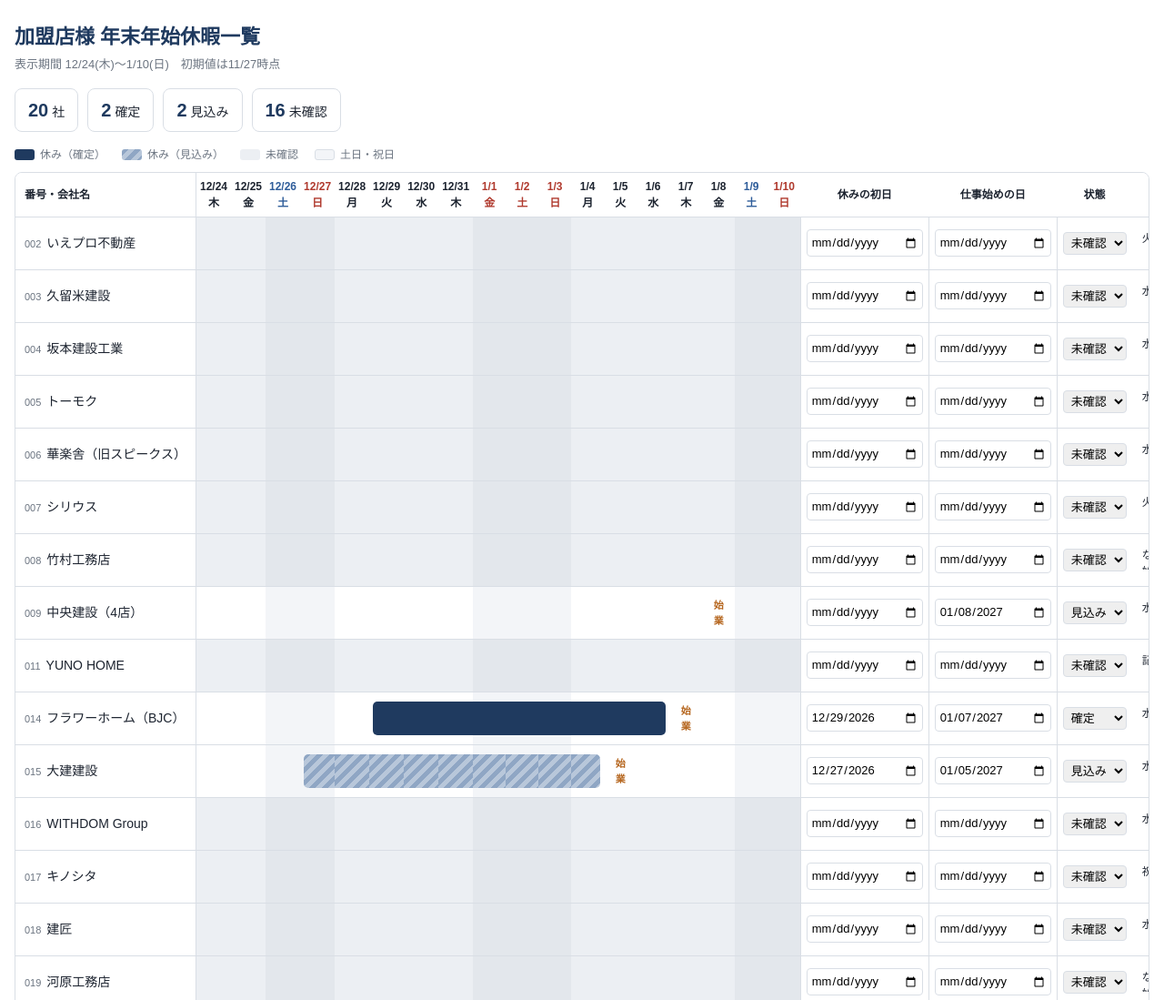
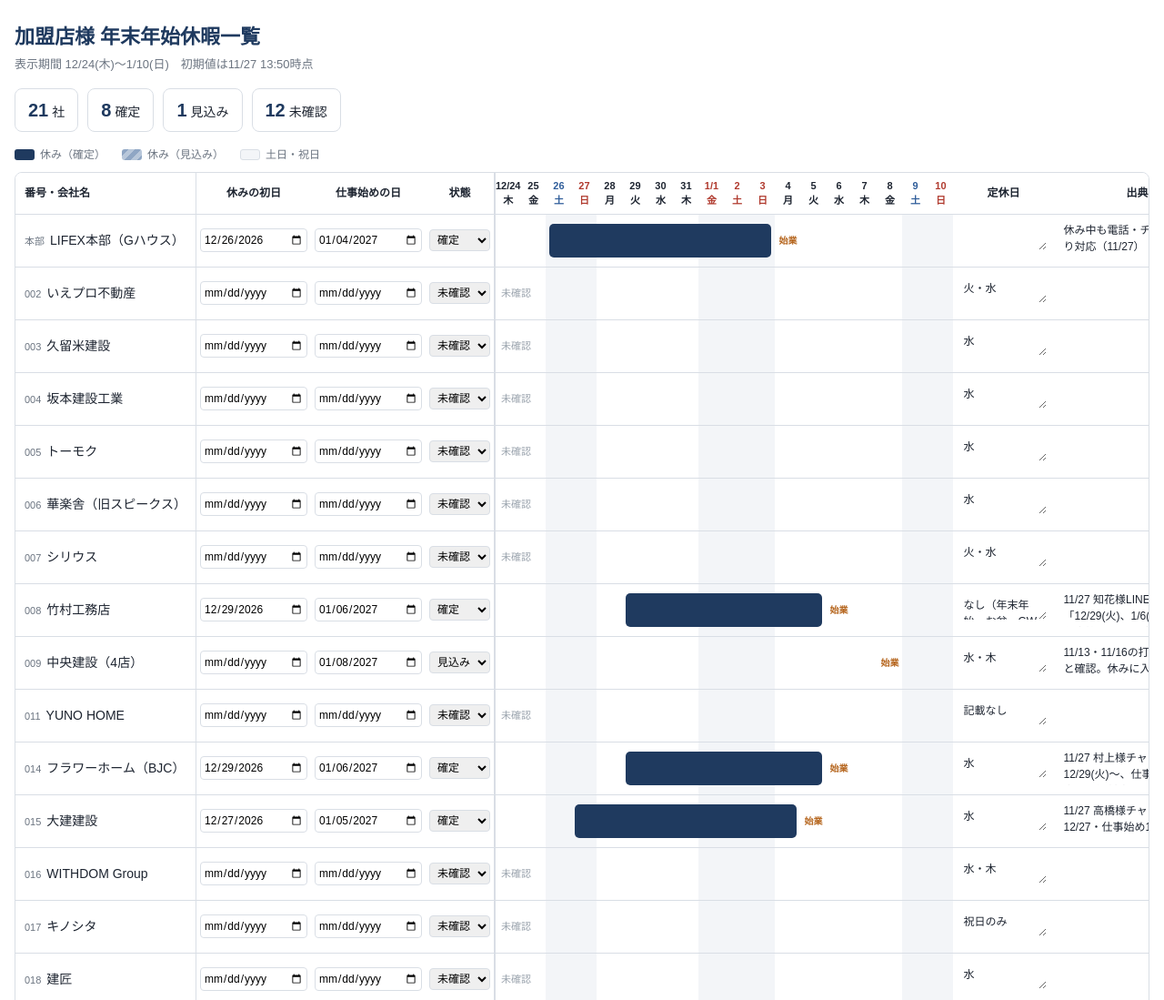
Before and after one commit to tokuda-k-sketch/lifex-public, a plain HTML site: page nenmatsu-kyuka.html in a window 1280 px wide. Shown: the top 1099 px of the page at 91% size. Drawn offline with Linux system fonts and the light colour scheme.

Commit message:
年末年始休暇一覧：入力欄を会社名の右へ移し1画面に収まるよう修正
Co-Authored-By: Claude Opus 5.5 <noreply@anthropic.com>

```diff
--- a/nenmatsu-kyuka.html
+++ b/nenmatsu-kyuka.html
@@ -13,7 +13,7 @@
   *{box-sizing:border-box}
   body{margin:0;background:var(--bg);color:var(--text);
     font-family:"Hiragino Sans","Noto Sans JP",sans-serif;font-size:14px;line-height:1.5}
-  .wrap{max-width:1400px;margin:0 auto;padding:24px 16px 40px}
+  .wrap{max-width:1600px;margin:0 auto;padding:24px 16px 40px}
   h1{font-size:22px;margin:0 0 4px;color:var(--navy)}
   .sub{color:var(--muted);margin:0 0 16px;font-size:13px}
   .summary{display:flex;gap:10px;flex-wrap:wrap;margin-bottom:16px}
@@ -23,28 +23,29 @@
   .legend span{display:inline-flex;align-items:center;gap:6px}
   .sw{width:22px;height:12px;border-radius:3px;display:inline-block}
   .scroll{overflow-x:auto;border:1px solid var(--line);border-radius:8px}
-  table{border-collapse:collapse;width:100%;min-width:1300px}
+  table{border-collapse:collapse;width:100%;min-width:1100px;table-layout:auto}
   th,td{border-bottom:1px solid var(--line);padding:0;text-align:center}
   thead th{background:#fff;font-weight:600;font-size:12px;padding:6px 4px}
   thead th.sat{color:#2f5d9a} thead th.sun,thead th.hol{color:#b03a2e}
-  th.name,td.name{text-align:left;padding:8px 10px;white-space:nowrap;min-width:180px;
+  th.name,td.name{text-align:left;padding:8px 10px;white-space:nowrap;min-width:150px;
     position:sticky;left:0;background:#fff;z-index:1;border-right:1px solid var(--line)}
   td.name .no{color:var(--muted);font-size:11px;margin-right:6px}
-  td.day{height:40px;position:relative;min-width:36px}
+  td.day{height:40px;position:relative;min-width:28px}
+  thead th.d{padding:6px 0;font-size:11px;min-width:28px}
   td.wk{background:var(--weekend)}
   td.off::after{content:"";position:absolute;left:0;right:0;top:10px;bottom:10px;background:var(--navy)}
   td.off.tentative::after{background:repeating-linear-gradient(135deg,var(--navy-soft) 0 5px,#b8c7da 5px 10px)}
   td.off.first::after{left:4px;border-radius:5px 0 0 5px}
   td.off.last::after{right:4px;border-radius:0 5px 5px 0}
   td.start::before{content:"始業";position:absolute;left:50%;top:50%;transform:translate(-50%,-50%);
-    font-size:11px;color:var(--accent);font-weight:700}
-  tr.unknown td.day{background:var(--unk)}
-  tr.unknown td.day.wk{background:#e3e7ec}
-  td.in{padding:4px 6px;white-space:nowrap;border-left:1px solid var(--line)}
-  td.in input[type=date]{font:inherit;font-size:13px;padding:3px 4px;border:1px solid var(--line);border-radius:4px;width:128px}
-  td.in select{font:inherit;font-size:13px;padding:3px 4px;border:1px solid var(--line);border-radius:4px}
+    font-size:10px;color:var(--accent);font-weight:700;white-space:nowrap;z-index:2}
+  tr.unknown td.day.firstday::after{content:"未確認";position:absolute;left:6px;top:50%;transform:translateY(-50%);font-size:11px;color:#9aa3ad;white-space:nowrap}
+  td.in{padding:4px 4px;white-space:nowrap}
+  td.in.lastin,th.lastin{border-right:2px solid var(--line)}
+  td.in input[type=date]{font:inherit;font-size:12px;padding:2px 3px;border:1px solid var(--line);border-radius:4px;width:118px}
+  td.in select{font:inherit;font-size:12px;padding:3px 4px;border:1px solid var(--line);border-radius:4px}
   td.txt{text-align:left;padding:4px 6px;min-width:110px;font-size:13px}
-  td.memo{text-align:left;padding:4px 6px;min-width:260px;font-size:12px;color:var(--muted)}
+  td.memo{text-align:left;padding:4px 6px;min-width:220px;font-size:12px;color:var(--muted)}
   td.txt textarea,td.memo textarea{width:100%;font:inherit;font-size:12px;border:1px solid transparent;
     border-radius:4px;padding:3px 4px;resize:vertical;min-height:30px;background:transparent;color:var(--text)}
   td.txt textarea:hover,td.memo textarea:hover,td.txt textarea:focus,td.memo textarea:focus{border-color:var(--line);background:#fff}
@@ -72,8 +73,7 @@
   <div class="legend">
     <span><i class="sw" style="background:var(--navy)"></i>休み（確定）</span>
     <span><i class="sw" style="background:repeating-linear-gradient(135deg,var(--navy-soft) 0 5px,#b8c7da 5px 10px)"></i>休み（見込み）</span>
-    <span><i class="sw" style="background:var(--unk)"></i>未確認</span>
-    <span><i class="sw" style="background:var(--weekend);border:1px solid var(--line)"></i>土日・祝日</span>
+        <span><i class="sw" style="background:var(--weekend);border:1px solid var(--line)"></i>土日・祝日</span>
   </div>
 
   <div class="scroll"><table id="tbl"></table></div>
@@ -89,30 +89,38 @@
 // from=休みの初日 / start=仕事始めの日（休みの最終日は start の前日として表示）
 // status: "ok"=確定 / "tentative"=見込み / ""=未確認
 const DEFAULTS = [
+  {no:"本部", name:"LIFEX本部（Gハウス）", status:"ok", from:"2026-12-26", start:"2027-01-04", teikyu:"",
+    memo:"休み中も電話・チャットはできる限り対応（11/27）", rev:"1127b"},
   {no:"002", name:"いえプロ不動産", teikyu:"火・水"},
   {no:"003", name:"久留米建設", teikyu:"水"},
   {no:"004", name:"坂本建設工業", teikyu:"水"},
   {no:"005", name:"トーモク", teikyu:"水"},
   {no:"006", name:"華楽舎（旧スピークス）", teikyu:"水"},
   {no:"007", name:"シリウス", teikyu:"火・水"},
-  {no:"008", name:"竹村工務店", teikyu:"なし（年末年始・お盆・GWのみ）"},
+  {no:"008", name:"竹村工務店", status:"ok", from:"2026-12-29", start:"2027-01-06", teikyu:"なし（年末年始・お盆・GWのみ）",
+    memo:"11/27 知花様LINE WORKS：「12/29(火)、1/6(水)」（休み初日・仕事始めの順と読んだ）", rev:"1127d"},
   {no:"009", name:"中央建設（4店）", status:"tentative", start:"2027-01-08", teikyu:"水・木",
     memo:"11/13・11/16の打合せで1/8仕事始めと確認。休みに入る日・米子店以外も同じかは未確認"},
   {no:"011", name:"YUNO HOME", teikyu:"記載なし"},
-  {no:"014", name:"フラワーホーム（BJC）", status:"ok", from:"2026-12-29", start:"2027-01-07", teikyu:"水",
-    memo:"自社HP 11/26掲載の年末年始休業のお知らせ。広島支店の記事で、岡山店も同じかは未確認"},
-  {no:"015", name:"大建建設", status:"tentative", from:"2026-12-27", start:"2027-01-05", teikyu:"水",
-    memo:"11/26の打合せで「12/27〜1/4」の見込みと確認。1/4が最終日か仕事始めかは未確認"},
+  {no:"014", name:"フラワーホーム（BJC）", status:"ok", from:"2026-12-29", start:"2027-01-06", teikyu:"水",
+    memo:"11/27 村上様チャット：12/29(火)〜、仕事始め1/6(水)。休み中も反響対応あり。※自社HP(広島支店)は1/7始業の記載で1日ずれ。岡山店も同じかは未確認", rev:"1127b"},
+  {no:"015", name:"大建建設", status:"ok", from:"2026-12-27", start:"2027-01-05", teikyu:"水",
+    memo:"11/27 高橋様チャット：休み初日12/27・仕事始め1/5", rev:"1127c"},
   {no:"016", name:"WITHDOM Group", teikyu:"水・木"},
   {no:"017", name:"キノシタ", teikyu:"祝日のみ"},
   {no:"018", name:"建匠", teikyu:"水"},
-  {no:"019", name:"河原工務店", teikyu:"なし（年末年始・お盆のみ）"},
-  {no:"020", name:"南日本ハウス", teikyu:"なし（年末年始のみ）"},
+  {no:"019", name:"河原工務店", status:"ok", from:"2026-12-29", start:"2027-01-05", teikyu:"なし（年末年始・お盆のみ）",
+    memo:"11/27 郡山様LINE WORKS：「12/29-1/4」。仕事始め1/5は最終日の翌日として置いた", rev:"1127b"},
+  {no:"020", name:"南日本ハウス", status:"ok", from:"2026-12-29", start:"2027-01-04", teikyu:"なし（年末年始のみ）",
+    memo:"11/27 宮之脇様LINE WORKS：「12/29-1/3」。仕事始め1/4は最終日の翌日として置いた", rev:"1127b"},
   {no:"021", name:"永大ハウスビルド", teikyu:"水"},
-  {no:"023", name:"むつみワールド", teikyu:"水"},
+  {no:"023", name:"むつみワールド", status:"ok", from:"2026-12-28", start:"2027-01-07", teikyu:"水",
+    memo:"11/27 渡部様チャット：休業開始12/28(月)・仕事始め1/7(木)", rev:"1127b"},
   {no:"024", name:"健康住宅", teikyu:"水"},
   {no:"025", name:"アパックスホーム", status:"ok", from:"2026-12-26", start:"2027-01-04", teikyu:"火・水",
     memo:"11/27の打合せで確認"},
+  {no:"—", name:"アイコン", status:"ok", from:"2026-12-29", start:"2027-01-05", teikyu:"",
+    memo:"11/27 石川様LINE WORKS：休み初日12/29・仕事始め1/5(火)。※「12/29(月)」と書かれているが12/29は火曜。日付を採用", rev:"1127b"},
 ];
 const RANGE_FROM = "2026-12-24", RANGE_TO = "2027-01-10";
 const HOLIDAYS = ["2027-01-01","2027-01-02","2027-01-03"];
@@ -131,7 +139,10 @@ let updated = "";
 try {
   const saved = JSON.parse(localStorage.getItem(KEY) || "null");
   if (saved && saved.rows) {
-    rows = DEFAULTS.map(def => Object.assign({}, def, saved.rows.find(r => r.no === def.no) || {}));
+    rows = DEFAULTS.map(def => {
+      const sv = saved.rows.find(r => r.no === def.no);
+      return (sv && (sv.rev||"") === (def.rev||"")) ? Object.assign({}, def, sv) : Object.assign({}, def);
+    });
     updated = saved.updated || "";
   }
 } catch(e) {}
@@ -149,10 +160,11 @@ function save(){
 
 function renderHead(){
   document.getElementById("asof").textContent =
-    `表示期間 ${fmt(RANGE_FROM)}〜${fmt(RANGE_TO)}` + (updated ? `　最終更新 ${updated}` : "　初期値は11/27時点");
-  const n = {ok:0,tentative:0,"":0}; rows.forEach(r=>n[r.status||""]++);
+    `表示期間 ${fmt(RANGE_FROM)}〜${fmt(RANGE_TO)}` + (updated ? `　最終更新 ${updated}` : "　初期値は11/27 13:50時点");
+  const ks = rows.filter(r=>r.no!=="本部");
+  const n = {ok:0,tentative:0,"":0}; ks.forEach(r=>n[r.status||""]++);
   document.getElementById("summary").innerHTML =
-    `<div class="chip"><b>${rows.length}</b>社</div>
+    `<div class="chip"><b>${ks.length}</b>社</div>
      <div class="chip"><b>${n.ok}</b>確定</div>
      <div class="chip"><b>${n.tentative}</b>見込み</div>
      <div class="chip"><b>${n[""]}</b>未確認</div>`;
@@ -161,8 +173,9 @@ function renderHead(){
 function dayCells(r){
   const to = r.start ? prev(r.start) : "";
   let h = "";
-  days.forEach(day=>{
+  days.forEach((day,j)=>{
     const w=d(day).getDay(); const cls=["day"];
+    if (j===0 && !r.from && !r.start) cls.push("firstday");
     if (w===0||w===6||HOLIDAYS.includes(day)) cls.push("wk");
     if (r.from && to && day>=r.from && day<=to){
       cls.push("off"); if(r.status!=="ok") cls.push("tentative");
@@ -175,20 +188,21 @@ function dayCells(r){
 }
 
 function render(){
-  let h = `<thead><tr><th class="name">番号・会社名</th>`;
-  days.forEach(s=>{ const x=d(s), w=x.getDay();
+  let h = `<thead><tr><th class="name">番号・会社名</th><th>休みの初日</th><th>仕事始めの日</th><th class="lastin">状態</th>`;
+  days.forEach((s,j)=>{ const x=d(s), w=x.getDay();
     const c = HOLIDAYS.includes(s)?"hol":w===0?"sun":w===6?"sat":"";
-    h+=`<th class="${c}">${x.getMonth()+1}/${x.getDate()}<br>${W[w]}</th>`; });
-  h += `<th>休みの初日</th><th>仕事始めの日</th><th>状態</th><th>定休日</th><th class="memo">出典・メモ</th></tr></thead><tbody>`;
+    const lab = (j===0||x.getDate()===1) ? `${x.getMonth()+1}/${x.getDate()}` : `${x.getDate()}`;
+    h+=`<th class="d ${c}">${lab}<br>${W[w]}</th>`; });
+  h += `<th>定休日</th><th class="memo">出典・メモ</th></tr></thead><tbody>`;
   rows.forEach((r,i)=>{
     h += `<tr data-i="${i}" class="${r.status?"":"unknown"}">
-      <td class="name"><span class="no">${r.no}</span>${esc(r.name)}</td>${dayCells(r)}
+      <td class="name"><span class="no">${r.no}</span>${esc(r.name)}</td>
       <td class="in"><input type="date" data-k="from" value="${r.from||""}"></td>
       <td class="in"><input type="date" data-k="start" value="${r.start||""}"></td>
-      <td class="in"><select data-k="status">
+      <td class="in lastin"><select data-k="status">
         <option value=""${!r.status?" selected":""}>未確認</option>
         <option value="tentative"${r.status==="tentative"?" selected":""}>見込み</option>
-        <option value="ok"${r.status==="ok"?" selected":""}>確定</option></select></td>
+        <option value="ok"${r.status==="ok"?" selected":""}>確定</option></select></td>${dayCells(r)}
       <td class="txt"><textarea data-k="teikyu" rows="1">${esc(r.teikyu)}</textarea></td>
       <td class="memo"><textarea data-k="memo" rows="2">${esc(r.memo)}</textarea></td></tr>`;
   });
@@ -206,13 +220,13 @@ document.getElementById("tbl").addEventListener("input", e=>{
     }
     tr.className = rows[i].status ? "" : "unknown";
     tr.querySelectorAll("td.day").forEach(td=>td.remove());
-    tr.querySelector("td.name").insertAdjacentHTML("afterend", dayCells(rows[i]));
+    tr.querySelector("td.lastin").insertAdjacentHTML("afterend", dayCells(rows[i]));
   }
   save();
 });
 
 document.getElementById("reset").addEventListener("click", ()=>{
-  if(!confirm("入力した内容を消して、11/27時点の初期値に戻します。よろしいですか？")) return;
+  if(!confirm("入力した内容を消して、最新の初期値に戻します。よろしいですか？")) return;
   try{ localStorage.removeItem(KEY); }catch(e){}
   rows = JSON.parse(JSON.stringify(DEFAULTS)); updated = ""; render();
   document.getElementById("savestate").textContent = "初期値に戻しました。";
```
